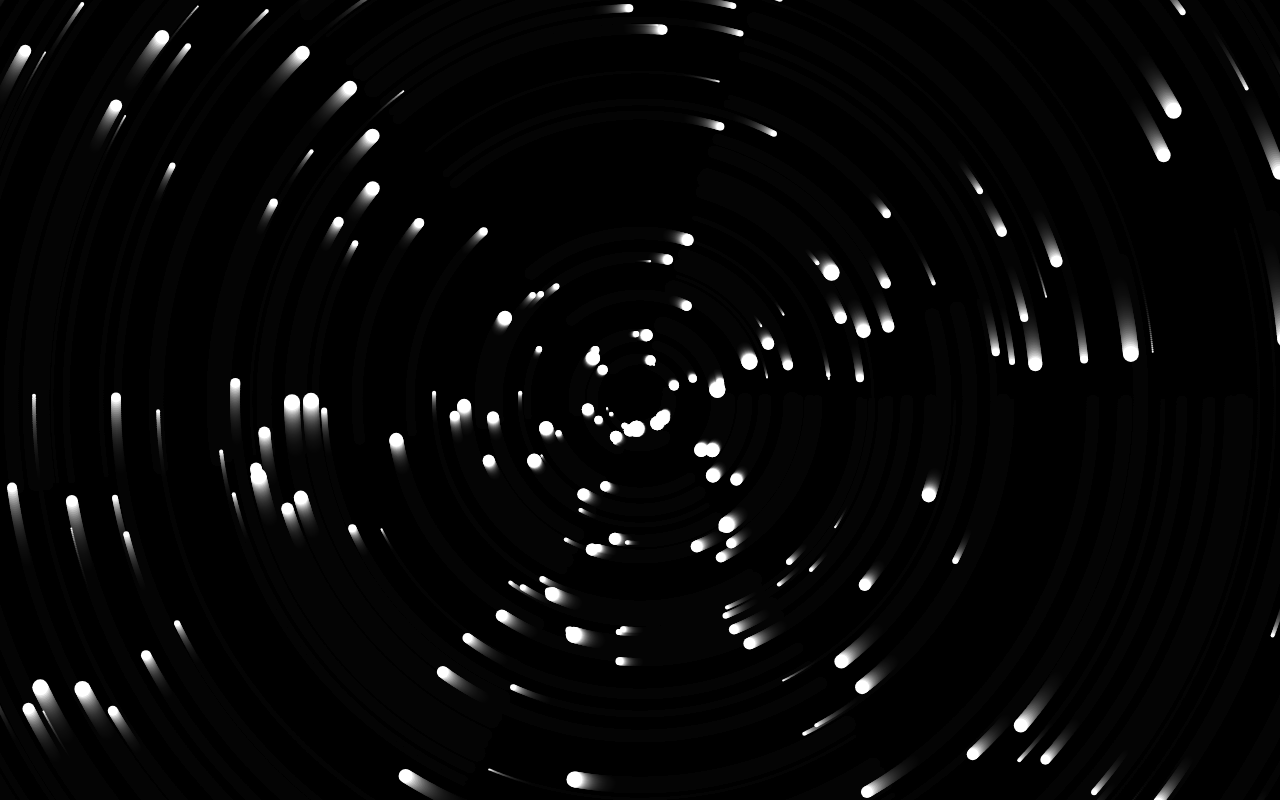
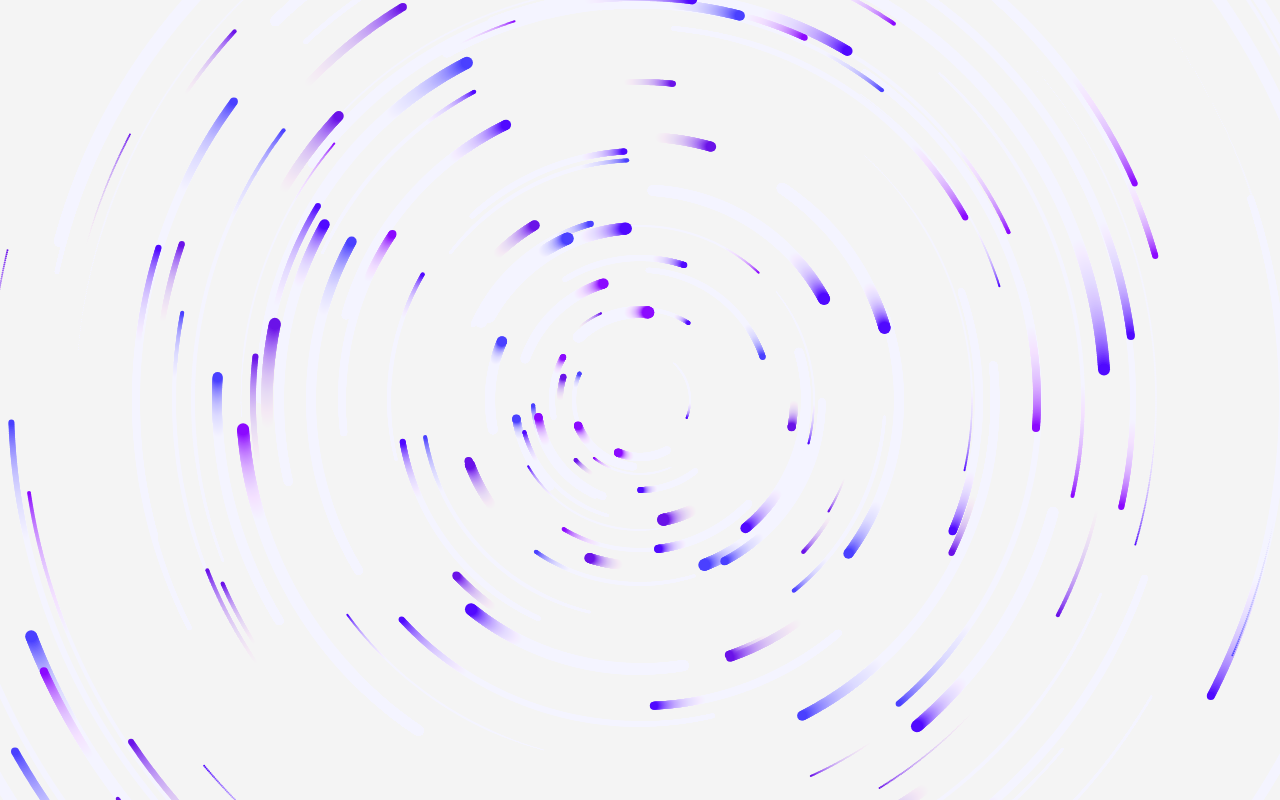
Before and after one commit to apcurran/circular-motion-particles, a plain HTML site: page index.html in a window 1280 px wide. Drawn offline with Linux system fonts and the light colour scheme.

Commit message:
Added randomized color from array

```diff
--- a/script.js
+++ b/script.js
@@ -7,12 +7,20 @@ const animation = (() => {
     canvas.width = document.documentElement.clientWidth;
     canvas.height = document.documentElement.clientHeight;
 
+    const colors = [
+        "#8B09FF",
+        "#6A12E8",
+        "#4A40FF",
+        "#5009FF"
+    ]
+
     class Particle {
-        constructor(moveRadius, step, pos, size) {
+        constructor(moveRadius, step, pos, size, color) {
             this.moveRadius = moveRadius;
             this.step = step;
             this.pos = pos;
             this.size = size;
+            this.color = color;
         }
 
         draw() {
@@ -20,9 +28,9 @@ const animation = (() => {
             const y = Math.sin(this.pos) * this.moveRadius + canvas.height / 2;
             ctx.beginPath();
             ctx.arc(x, y, this.size, 0, Math.PI * 2);
-            ctx.fillStyle = "#fff";
+            ctx.closePath();
+            ctx.fillStyle = this.color;
             ctx.fill();
-            ctx.closePath();
         }
 
         update() {
@@ -32,21 +40,25 @@ const animation = (() => {
     }
 
     let particleArr = [];
+
     function init() {
         particleArr = [];
-        for (let i = 0; i < 500; i++) {
-            let moveRadius = Math.floor(Math.random() * canvas.width + 25);
-            let step = (Math.random() * 0.002) + 0.002;
-            let pos = Math.floor(Math.random() * (Math.PI * 2));
-            let size = Math.floor(Math.random() * 8 + 0.5);
+        const totalParticles = Math.floor(canvas.width / 4);
 
-            particleArr.push(new Particle(moveRadius, step, pos, size));
+        for (let i = 0; i < totalParticles; i++) {
+            let moveRadius = Math.floor(Math.random() * canvas.width + 50);
+            let step = Math.random() * 0.002 + 0.002;
+            let pos = Math.random() * (Math.PI * 2);
+            let size = Math.floor(Math.random() * 6 + 0.5);
+            let color = colors[Math.floor(Math.random() * colors.length)];
+
+            particleArr.push(new Particle(moveRadius, step, pos, size, color));
         }
     }
 
     function animate() {
         requestAnimationFrame(animate);
-        ctx.fillStyle = "rgba(0, 0, 0, .1)";
+        ctx.fillStyle = "rgba(255, 255, 255, .04)";
         ctx.fillRect(0, 0, canvas.width, canvas.height);
 
         for (const particle of particleArr) {
```
Also changed, not shown: index.html (+3 -1 lines).
